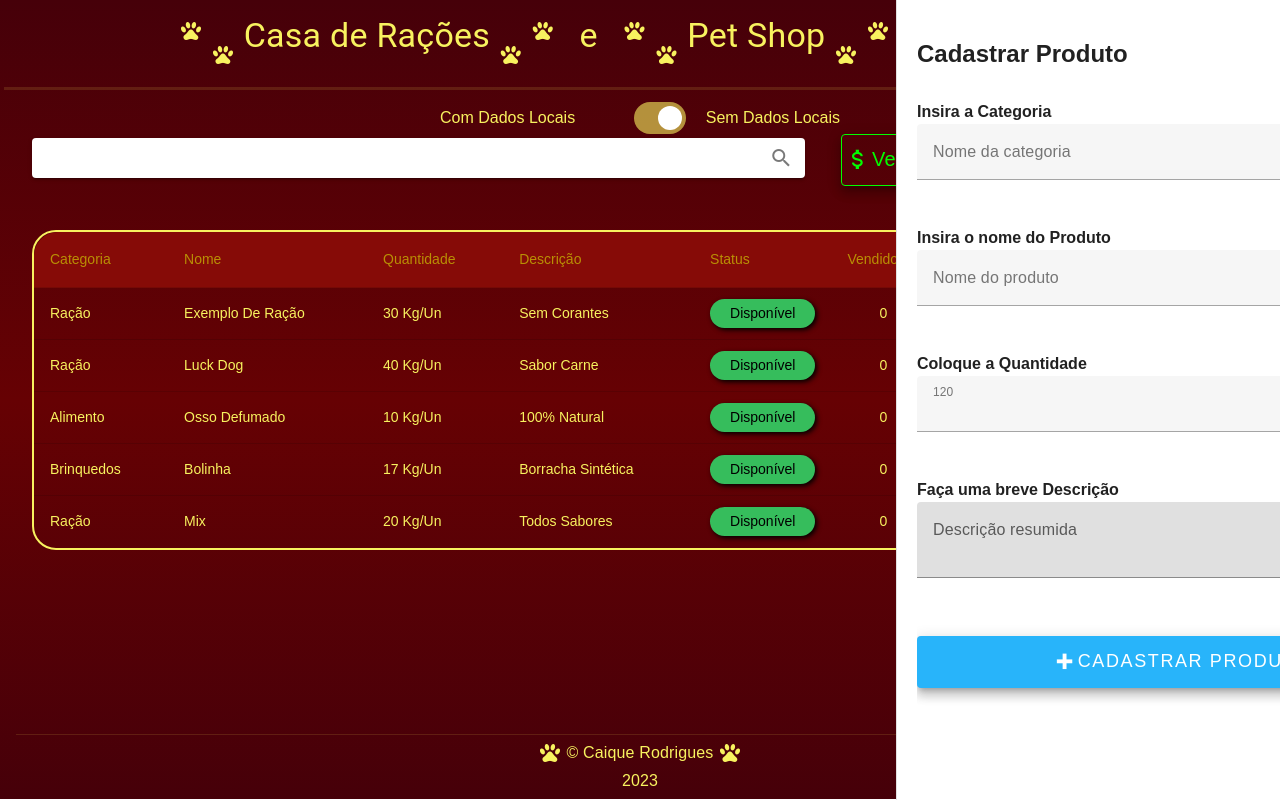
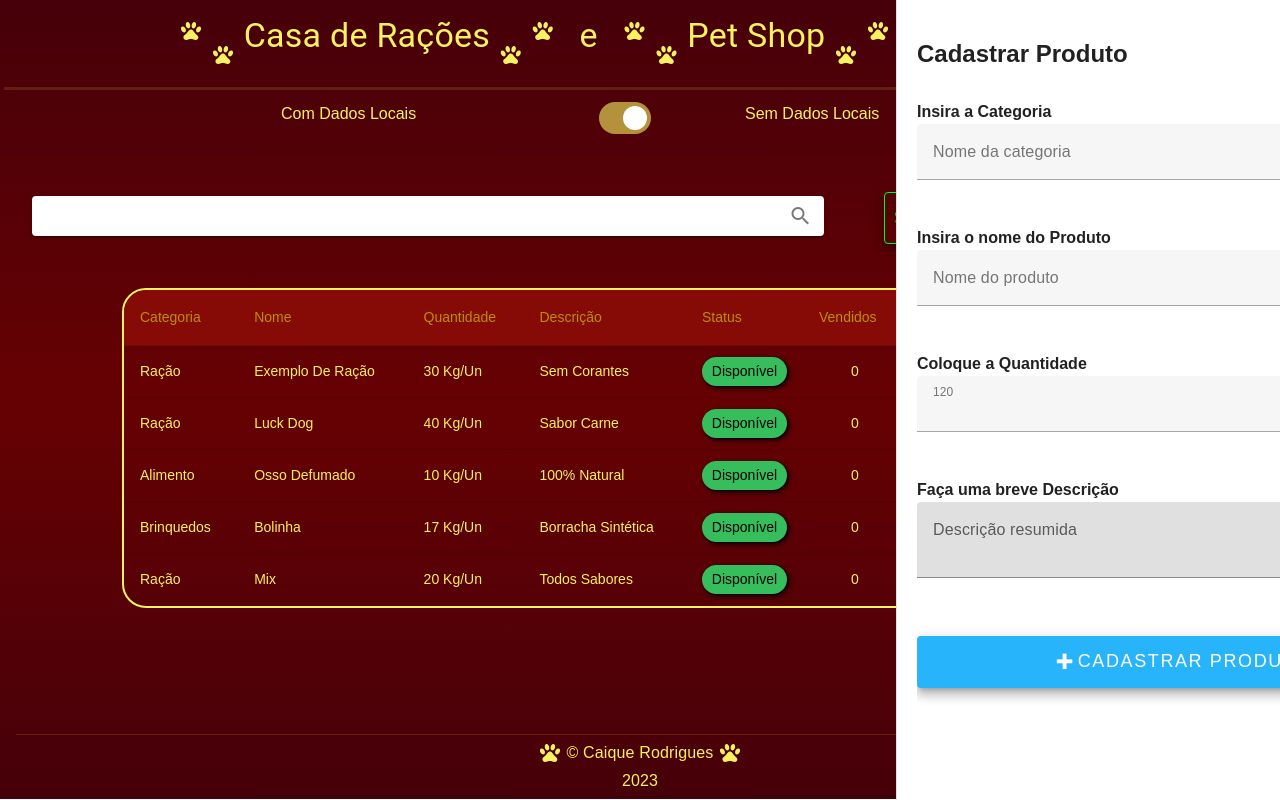
Before and after one commit to Caiqueerodrigues/-controleEstoque-v2, a Nuxt app: page / in a window 1280 px wide. Built offline with nearby package versions, Linux system fonts and the light colour scheme.

Commit message:
removido e corrigido os v-row em excesso

```diff
--- a/components/MainPage.vue
+++ b/components/MainPage.vue
@@ -72,15 +72,18 @@
             ></v-divider>
         <!--Botao Dados-->
             <v-col
-                class="rowDados justify-center d-flex pa-0"
+                cols="3"
+                class=""
             >
-                <p
-                    class="pt-4 d-inline-flex mr-10"
-                >
+                <p>
                     Com Dados Locais
                 </p>
+            </v-col>
+            <v-col
+                cols="1"
+                class="pt-0"
+            >
                 <v-switch
-                    class="d-inline-flex mx-auto"
                     color="golden2"
                     id="escolhaDados"
                     inset
@@ -88,18 +91,16 @@
                     @click="escolhaDados()"
                 >
                 </v-switch>
-                <p
-                    class="d-inline-flex pt-4"
-                    >
+            </v-col>
+            <v-col
+                cols="3"
+            >
+                <p class="ml-10">
                     Sem Dados Locais
                 </p>
             </v-col>
-        </v-row>
+
         <!--Search Bar-->
-        <v-row
-            no-gutters
-            class="pr-10"
-        >
             <!--search-->
             <v-col
                 cols="12"
@@ -107,7 +108,7 @@
             >
                 <Search :estoqueLocal="estoqueLocal" :dados="dadosAtuais" :salvarLocal="salvarLocal" />
             </v-col>
-            <!--btn register-->
+            <!--btn venda-->
             <v-col
                 class="width-min mx-5"
             >
@@ -130,8 +131,10 @@
                     </template>
                 </v-btn>
             </v-col>
-            <!--btn venda-->
-            <v-col>
+            <!--btn register-->
+            <v-col
+                class="width-min"
+            >
                 <v-btn
                     @click="showRegister = true"
                     elevation="8"
@@ -140,7 +143,7 @@
                     color="#28B4FA"
                     class="px-2 text-h6 mx-0"
                     v-bind="props"
-                    id="btnCadastrar"
+
                 >
                     <template
                         v-slot:prepend
@@ -152,12 +155,11 @@
                     </template>
                 </v-btn>
             </v-col>
-        </v-row>
         <!--Table-->
-        <v-row
-            class="px-4"
-        >
-            <v-col>
+            <v-col
+                cols="11"
+                lg="10"
+            >
                 <TableStock
                     :estoqueLocal="estoqueLocal"
                     :dados="dadosAtuais"
@@ -189,10 +191,12 @@
         fluid
     >
         <v-divider></v-divider>
-        <v-row>
+        <v-row
+            justify="center"
+        >
             <v-col
-                cols="12"
-                class="pa-0 d-flex justify-center"
+                cols="2"
+                class="pa-0 text-center"
             >
                 <p
                     class=" mt-4"
@@ -212,7 +216,7 @@
             </v-col>
             <v-col
                 cols="12"
-                class="d-flex justify-center pa-0"
+                class="pa-0 text-center"
             >
                 <p class="mx-auto my-0">
                     2023
@@ -328,21 +332,16 @@ export default {
     #main {
         min-height: 89.7vh;
     }
-    .rowDados {
+    /* .rowDados {
         max-width: 400px;
         max-height: min-content;
-    }
+    } */
     .width-min {
         max-width: min-content;
     }
     a {
         text-decoration: none;
         color: #F8F25F;
-    }
-    @media ( min-width: 370px) {
-        #btnCadastrar {
-            max-width: 300px !important;
-        }
     }
     @media (max-width: 446px) {
         .h4, .v-icon {
```
